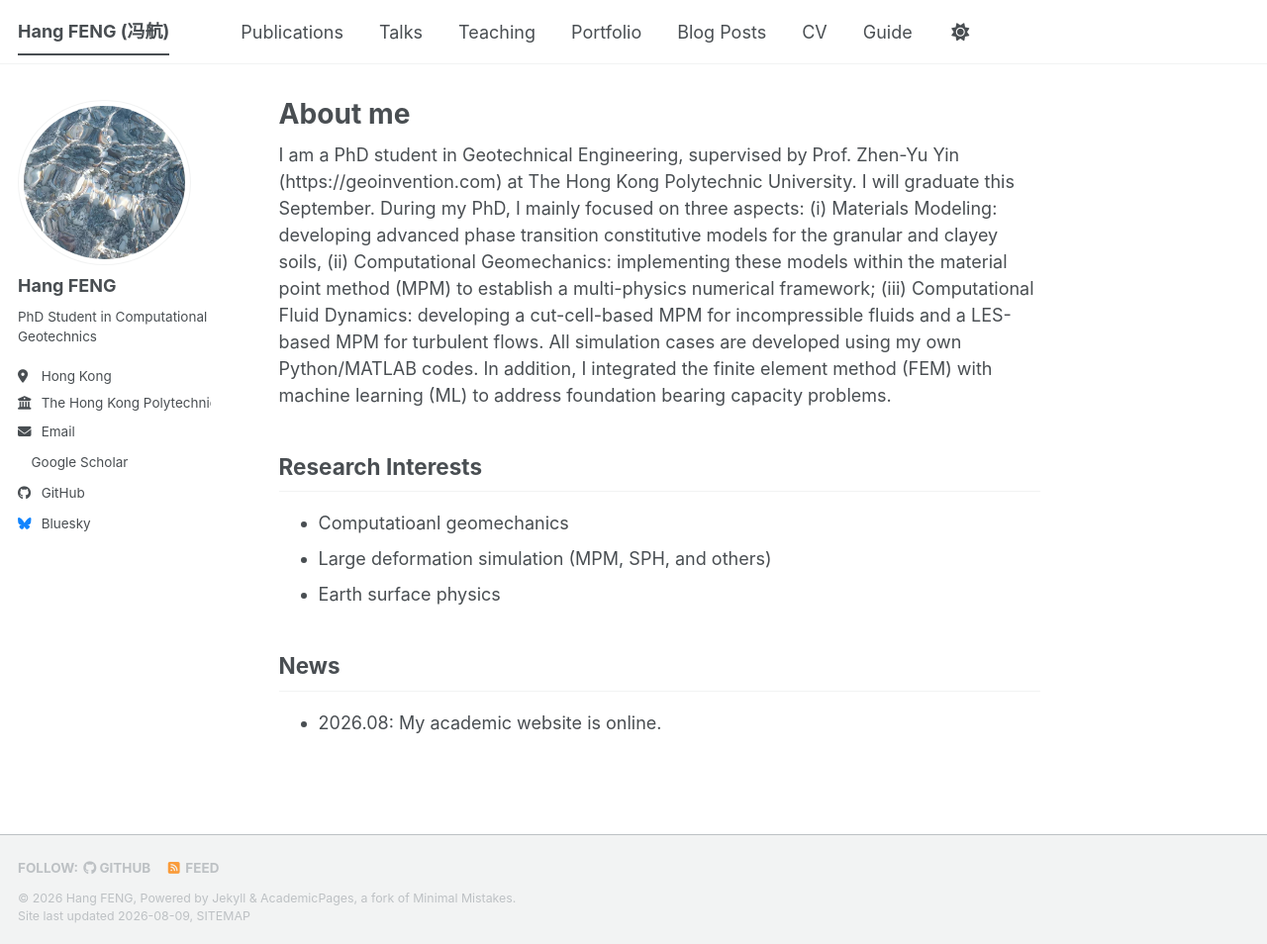
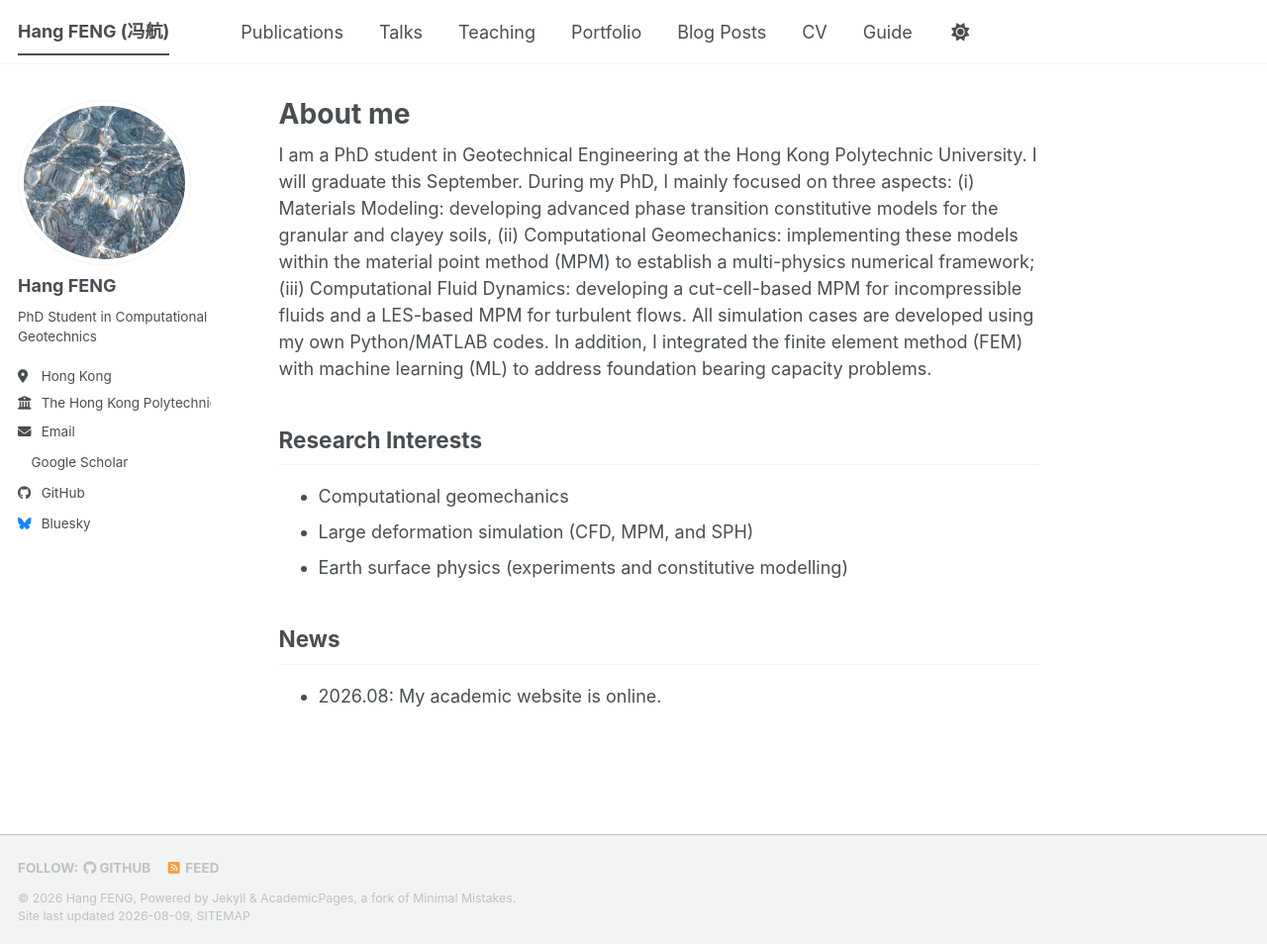
Before and after one commit to fenghang454/fenghang454.github.io, a Jekyll site: the page built from _pages/about.md, in a window 1280 px wide and 954 px high. Shown: the whole window at 99% size. Built offline with Jekyll 4.4.1, drawn with Linux system fonts in a browser that asks for light colours; a style sheet for code colours, icons or effects is not loaded.

Commit message:
Update about.md

```diff
--- a/_pages/about.md
+++ b/_pages/about.md
@@ -7,14 +7,14 @@ redirect_from:
   - /about.html
 ---
 
-I am a PhD student in Geotechnical Engineering, supervised by Prof. Zhen-Yu Yin (https://geoinvention.com) at The Hong Kong Polytechnic University. I will graduate this September.
+I am a PhD student in Geotechnical Engineering at the Hong Kong Polytechnic University. I will graduate this September.
 During my PhD, I mainly focused on three aspects: (i) Materials Modeling: developing advanced phase transition constitutive models for the granular and clayey soils, (ii) Computational Geomechanics: implementing these models within the material point method (MPM) to establish a multi-physics numerical framework; (iii) Computational Fluid Dynamics: developing a cut-cell-based MPM for incompressible fluids and a LES-based MPM for turbulent flows. All simulation cases are developed using my own Python/MATLAB codes. In addition, I integrated the finite element method (FEM) with machine learning (ML) to address foundation bearing capacity problems.
 
 ## Research Interests
 
-- Computatioanl geomechanics
-- Large deformation simulation (MPM, SPH, and others)
-- Earth surface physics
+- Computational geomechanics
+- Large deformation simulation (CFD, MPM, and SPH)
+- Earth surface physics (experiments and constitutive modelling)
 
 ## News
 
```
